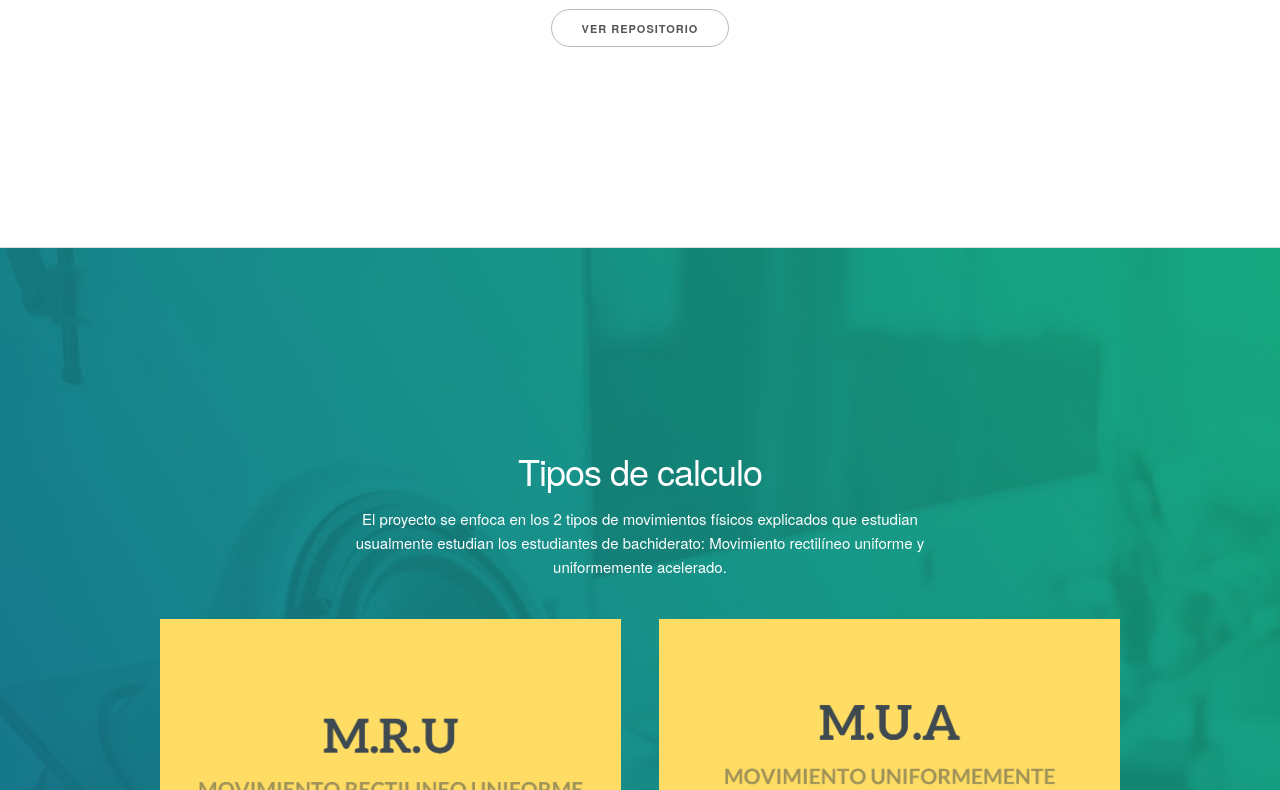
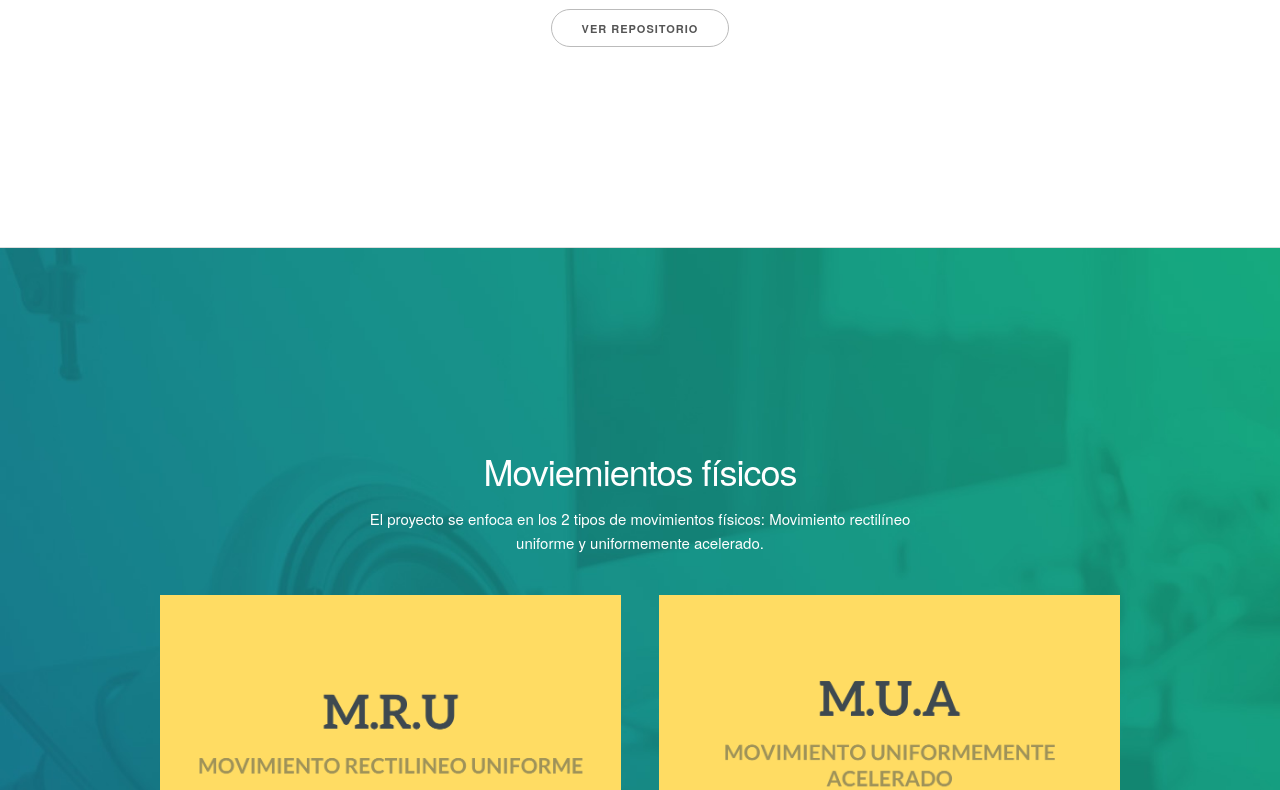
Before and after one commit to RafaelRamosR/fisica, a plain HTML site: page index.html in a window 1280 px wide. Shown: the part 310-1100 px from the top of the page. Drawn offline with Linux system fonts and the light colour scheme.

Commit message:
Diseño página de inicio

```diff
--- a/index.html
+++ b/index.html
@@ -41,10 +41,9 @@
 
     <div class="section categories">
         <div class="container">
-            <h3 class="section-heading">Tipos de calculo</h3>
+            <h3 class="section-heading">Moviemientos físicos</h3>
             <p class="section-description">
-            El proyecto se enfoca en los 2 tipos de movimientos físicos explicados
-            que estudian usualmente estudian los estudiantes de bachiderato:
+            El proyecto se enfoca en los 2 tipos de movimientos físicos:
             Movimiento rectilíneo uniforme y uniformemente acelerado.
             </p>
             <div class="row">
```
Also changed, not shown: mru.html (+2 -3 lines), images/favicon.png, 1 other file.
